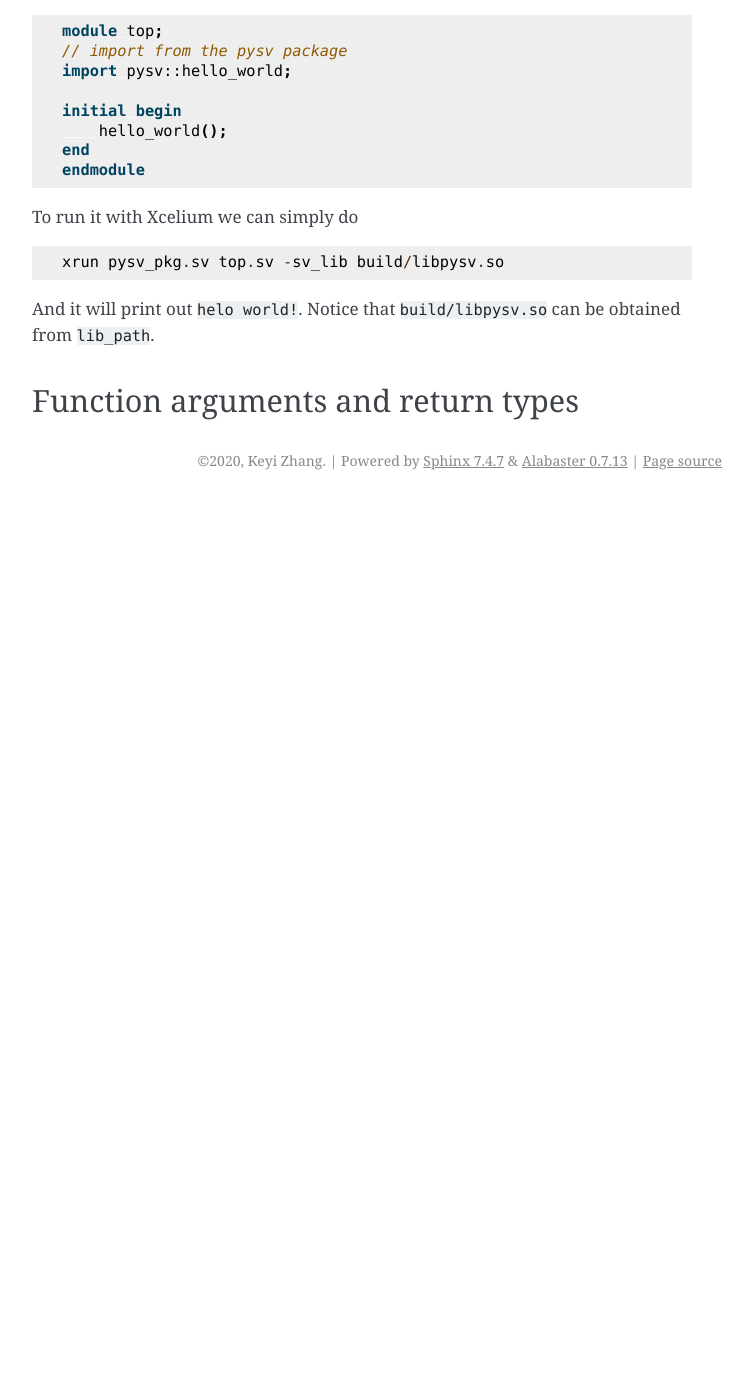
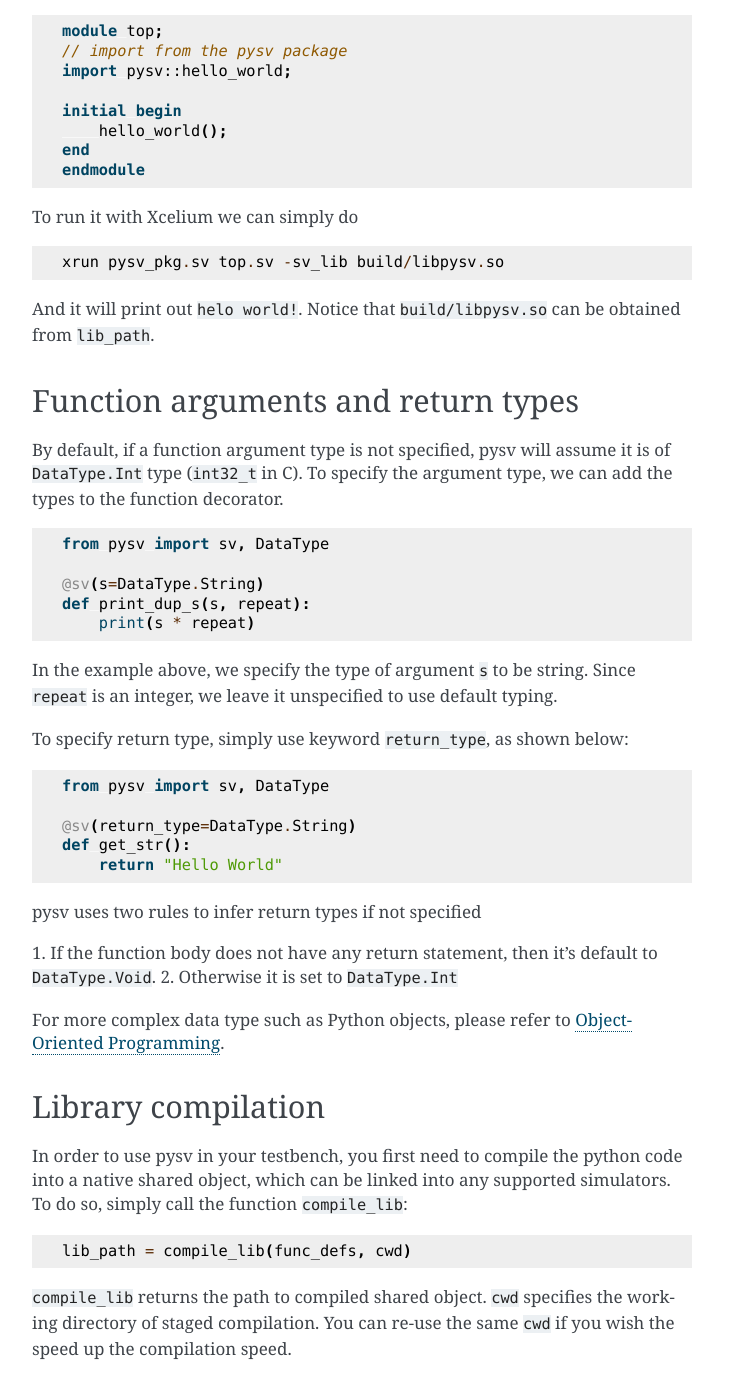
Before and after one commit to Kuree/pysv, a Sphinx documentation site: the page built from docs/basics.rst, in a window 1280 px wide and 1400 px high, scrolled down 536 px. Shown: the whole window, without its empty margins (388-1140 px from the left). Built offline with Sphinx 7.4.7, drawn with Linux system fonts in a browser that asks for light colours; before the commit the page ends 1036 px from its top, so only the background shows below that.

Commit message:
update docs structure; add more on basics

```diff
--- a/docs/advanced/oop.rst
+++ b/docs/advanced/oop.rst
@@ -1 +1,4 @@
 .. _oop:
+
+Object-Oriented Programming with pysv
+=====================================
--- a/docs/advanced/systemverilog.rst
+++ b/docs/advanced/systemverilog.rst
@@ -1 +1,4 @@
 .. _systemverilog:
+
+Use pysv with SystemVerilog
+===========================
--- a/docs/advanced/verilator.rst
+++ b/docs/advanced/verilator.rst
@@ -1 +1,4 @@
 .. _verilator:
+
+Use pysv with Verilator
+=======================
--- a/docs/basics.rst
+++ b/docs/basics.rst
@@ -48,3 +48,50 @@
 
 Function arguments and return types
 -----------------------------------
+By default, if a function argument type is not specified, pysv will assume it is of
+``DataType.Int`` type (``int32_t`` in C).
+To specify the argument type, we can add the types to the function decorator.
+
+.. code-block:: Python
+
+    from pysv import sv, DataType
+
+    @sv(s=DataType.String)
+    def print_dup_s(s, repeat):
+        print(s * repeat)
+
+In the example above, we specify the type of argument ``s`` to be string.
+Since ``repeat`` is an integer, we leave it unspecified to use default typing.
+
+To specify return type, simply use keyword ``return_type``, as shown below:
+
+.. code-block:: Python
+
+    from pysv import sv, DataType
+
+    @sv(return_type=DataType.String)
+    def get_str():
+        return "Hello World"
+
+pysv uses two rules to infer return types if not specified
+
+1. If the function body does not have any return statement, then it's default to
+``DataType.Void``.
+2. Otherwise it is set to ``DataType.Int``
+
+For more complex data type such as Python objects, please refer to :doc:`Object-Oriented Programming <advanced/oop>`.
+
+Library compilation
+-------------------
+In order to use pysv in your testbench, you first need to compile the python
+code into a native shared object, which can be linked into any supported simulators.
+To do so, simply call the function ``compile_lib``:
+
+.. code-block:: Python
+
+    lib_path = compile_lib(func_defs, cwd)
+
+
+``compile_lib`` returns the path to compiled shared object. ``cwd`` specifies the
+working directory of staged compilation. You can re-use the same ``cwd`` if you
+wish the speed up the compilation speed.
--- a/docs/index.rst
+++ b/docs/index.rst
@@ -12,6 +12,6 @@
    :maxdepth: 3
    :caption: Advanced Topics
 
+   advanced/oop
    advanced/systemverilog
    advanced/verilator
-   advanced/oop
```
